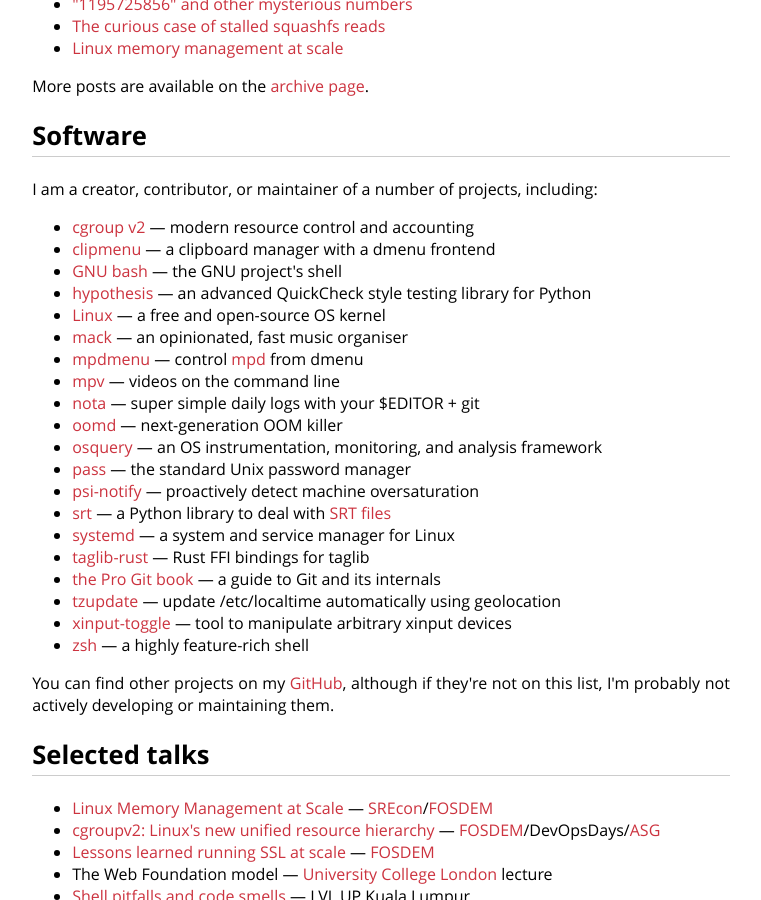
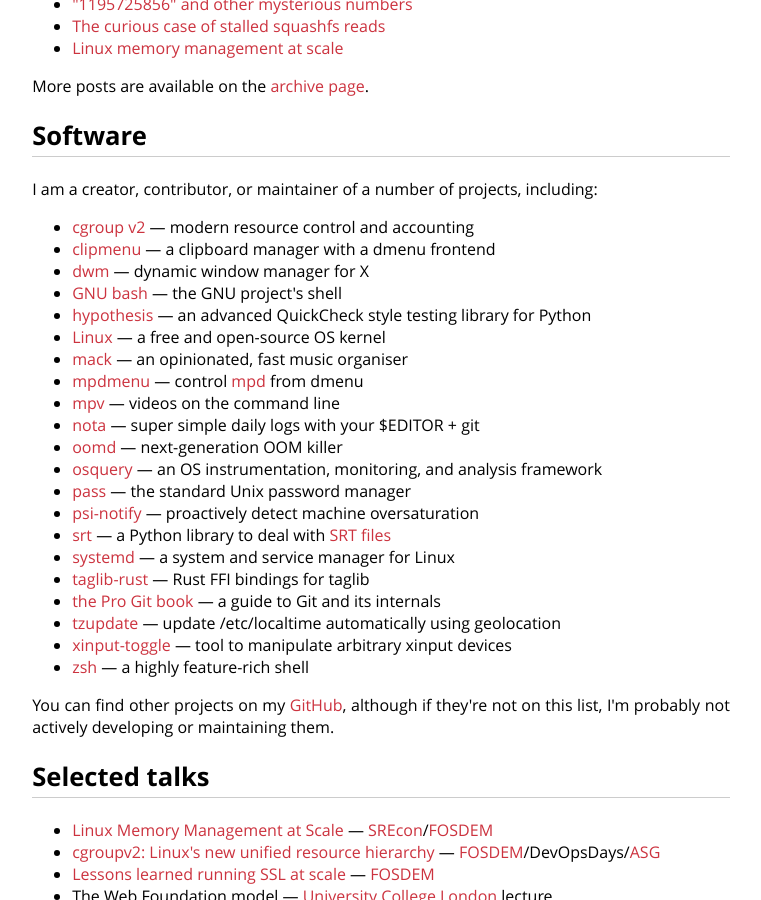
Before and after one commit to cdown/chrisdown.name, a Jekyll site: the page built from index.md, in a window 1280 px wide and 900 px high, scrolled down 428 px. Shown: the whole window, without its empty margins (259-1020 px from the left). Built offline with Jekyll 4.4.1, drawn with Linux system fonts in a browser that asks for light colours.

Commit message:
index: Add dwm, since now I have a bunch of stuff on mainline

```diff
--- a/index.md
+++ b/index.md
@@ -42,6 +42,7 @@ I am a creator, contributor, or maintainer of a number of projects, including:
 
 - [cgroup v2](https://www.youtube.com/watch?v=ikZ8_mRotT4) — modern resource control and accounting
 - [clipmenu](https://github.com/cdown/clipmenu) — a clipboard manager with a dmenu frontend
+- [dwm](https://dwm.suckless.org/) — dynamic window manager for X
 - [GNU bash](https://www.gnu.org/software/bash/) — the GNU project's shell
 - [hypothesis](https://github.com/DRMacIver/hypothesis) — an advanced QuickCheck style testing library for Python
 - [Linux](https://lore.kernel.org/patchwork/project/lkml/list/?series=&submitter=25468&state=*&q=&archive=&delegate=) — a free and open-source OS kernel
```
